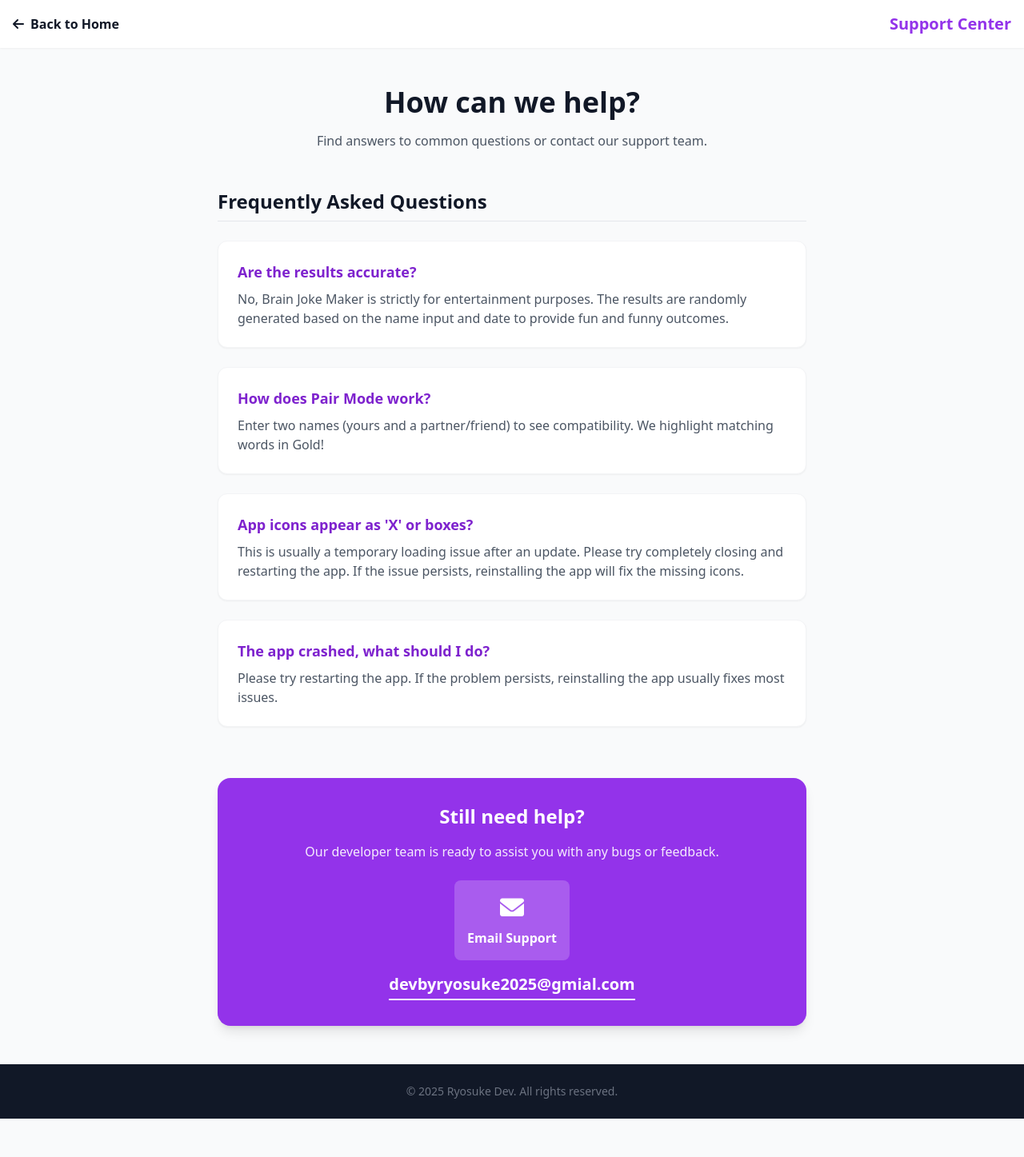
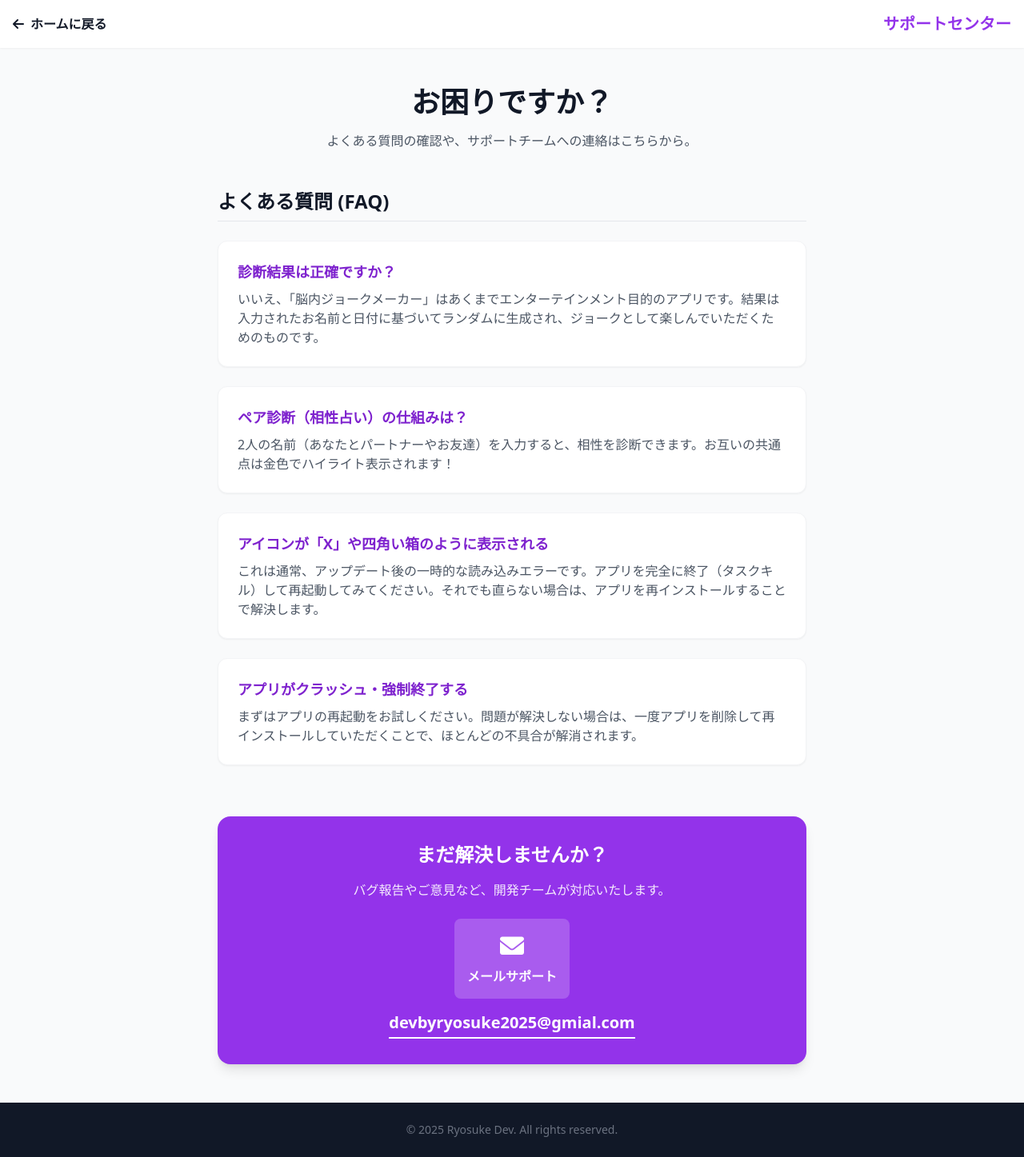
Before and after one commit to SMRI2170/Official-Website-of-Body_Scanner, a plain HTML site: page support.html in a window 1280 px wide. Shown: the whole page at 80% size. Before the commit the page ends 1399 px from the top, so only its background shows below. Drawn offline with nearby package versions, Linux system fonts and the light colour scheme.

Commit message:
Translate support page content to Japanese

```diff
--- a/support.html
+++ b/support.html
@@ -1,11 +1,15 @@
 <!DOCTYPE html>
-<html lang="en">
+<html lang="ja">
 <head>
     <meta charset="UTF-8">
     <meta name="viewport" content="width=device-width, initial-scale=1.0">
-    <title>Support - Brain Joke Maker</title>
+    <title>サポート - 脳内ジョークメーカー</title>
     <script src="https://cdn.tailwindcss.com"></script>
     <link rel="stylesheet" href="https://cdnjs.cloudflare.com/ajax/libs/font-awesome/6.0.0/css/all.min.css">
+    <style>
+        @import url('https://fonts.googleapis.com/css2?family=Inter:wght@400;700;900&family=Noto+Sans+JP:wght@400;700;900&display=swap');
+        body { font-family: 'Inter', 'Noto Sans JP', sans-serif; }
+    </style>
 </head>
 <body class="bg-gray-50 text-gray-900 font-sans min-h-screen flex flex-col">
 
@@ -14,9 +18,9 @@
         <div class="max-w-7xl mx-auto px-4 py-4 flex justify-between items-center">
             <a href="index.html" class="flex items-center space-x-2 text-gray-900 hover:text-purple-600 transition">
                 <i class="fas fa-arrow-left"></i>
-                <span class="font-bold">Back to Home</span>
+                <span class="font-bold">ホームに戻る</span>
             </a>
-            <span class="text-xl font-bold text-purple-600">Support Center</span>
+            <span class="text-xl font-bold text-purple-600">サポートセンター</span>
         </div>
     </header>
 
@@ -24,52 +28,52 @@
     <main class="flex-grow max-w-3xl mx-auto px-4 py-12 w-full">
 
         <div class="text-center mb-12">
-            <h1 class="text-4xl font-bold mb-4">How can we help?</h1>
-            <p class="text-gray-600">Find answers to common questions or contact our support team.</p>
+            <h1 class="text-4xl font-bold mb-4">お困りですか？</h1>
+            <p class="text-gray-600">よくある質問の確認や、サポートチームへの連絡はこちらから。</p>
         </div>
 
         <!-- FAQ Section -->
         <div class="space-y-6 mb-16">
-            <h2 class="text-2xl font-bold mb-6 border-b pb-2">Frequently Asked Questions</h2>
+            <h2 class="text-2xl font-bold mb-6 border-b pb-2">よくある質問 (FAQ)</h2>
 
             <div class="bg-white p-6 rounded-xl shadow-sm border border-gray-100">
-                <h3 class="font-bold text-lg mb-2 text-purple-700">Are the results accurate?</h3>
+                <h3 class="font-bold text-lg mb-2 text-purple-700">診断結果は正確ですか？</h3>
                 <p class="text-gray-600">
-                    No, Brain Joke Maker is strictly for entertainment purposes. The results are randomly generated based on the name input and date to provide fun and funny outcomes.
+                    いいえ、「脳内ジョークメーカー」はあくまでエンターテインメント目的のアプリです。結果は入力されたお名前と日付に基づいてランダムに生成され、ジョークとして楽しんでいただくためのものです。
                 </p>
             </div>
 
             <div class="bg-white p-6 rounded-xl shadow-sm border border-gray-100">
-                <h3 class="font-bold text-lg mb-2 text-purple-700">How does Pair Mode work?</h3>
+                <h3 class="font-bold text-lg mb-2 text-purple-700">ペア診断（相性占い）の仕組みは？</h3>
                 <p class="text-gray-600">
-                    Enter two names (yours and a partner/friend) to see compatibility. We highlight matching words in Gold!
+                    2人の名前（あなたとパートナーやお友達）を入力すると、相性を診断できます。お互いの共通点は金色でハイライト表示されます！
                 </p>
             </div>
 
             <div class="bg-white p-6 rounded-xl shadow-sm border border-gray-100">
-                <h3 class="font-bold text-lg mb-2 text-purple-700">App icons appear as 'X' or boxes?</h3>
+                <h3 class="font-bold text-lg mb-2 text-purple-700">アイコンが「X」や四角い箱のように表示される</h3>
                 <p class="text-gray-600">
-                    This is usually a temporary loading issue after an update. Please try completely closing and restarting the app. If the issue persists, reinstalling the app will fix the missing icons.
+                    これは通常、アップデート後の一時的な読み込みエラーです。アプリを完全に終了（タスクキル）して再起動してみてください。それでも直らない場合は、アプリを再インストールすることで解決します。
                 </p>
             </div>
 
             <div class="bg-white p-6 rounded-xl shadow-sm border border-gray-100">
-                <h3 class="font-bold text-lg mb-2 text-purple-700">The app crashed, what should I do?</h3>
+                <h3 class="font-bold text-lg mb-2 text-purple-700">アプリがクラッシュ・強制終了する</h3>
                 <p class="text-gray-600">
-                    Please try restarting the app. If the problem persists, reinstalling the app usually fixes most issues.
+                    まずはアプリの再起動をお試しください。問題が解決しない場合は、一度アプリを削除して再インストールしていただくことで、ほとんどの不具合が解消されます。
                 </p>
             </div>
         </div>
 
         <!-- Contact Section -->
         <div class="bg-purple-600 text-white rounded-2xl p-8 text-center shadow-lg">
-            <h2 class="text-2xl font-bold mb-4">Still need help?</h2>
-            <p class="mb-6 opacity-90">Our developer team is ready to assist you with any bugs or feedback.</p>
+            <h2 class="text-2xl font-bold mb-4">まだ解決しませんか？</h2>
+            <p class="mb-6 opacity-90">バグ報告やご意見など、開発チームが対応いたします。</p>
 
             <div class="inline-flex flex-col items-center">
                 <div class="bg-white bg-opacity-20 p-4 rounded-lg mb-4">
                     <i class="fas fa-envelope text-3xl mb-2"></i>
-                    <p class="font-bold">Email Support</p>
+                    <p class="font-bold">メールサポート</p>
                 </div>
                 <a href="mailto:devbyryosuke2025@gmial.com" class="text-xl font-bold border-b-2 border-white pb-1 hover:text-purple-200 hover:border-purple-200 transition">
                     devbyryosuke2025@gmial.com
```
